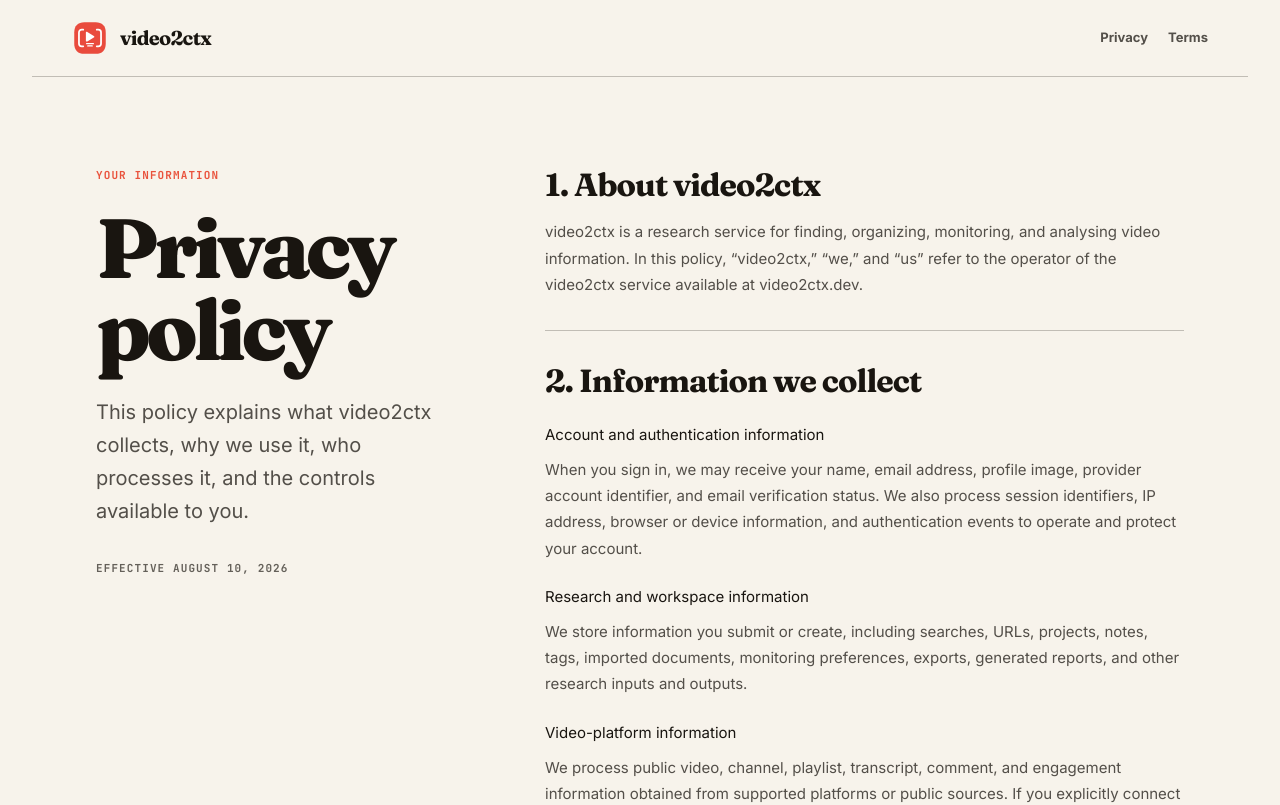
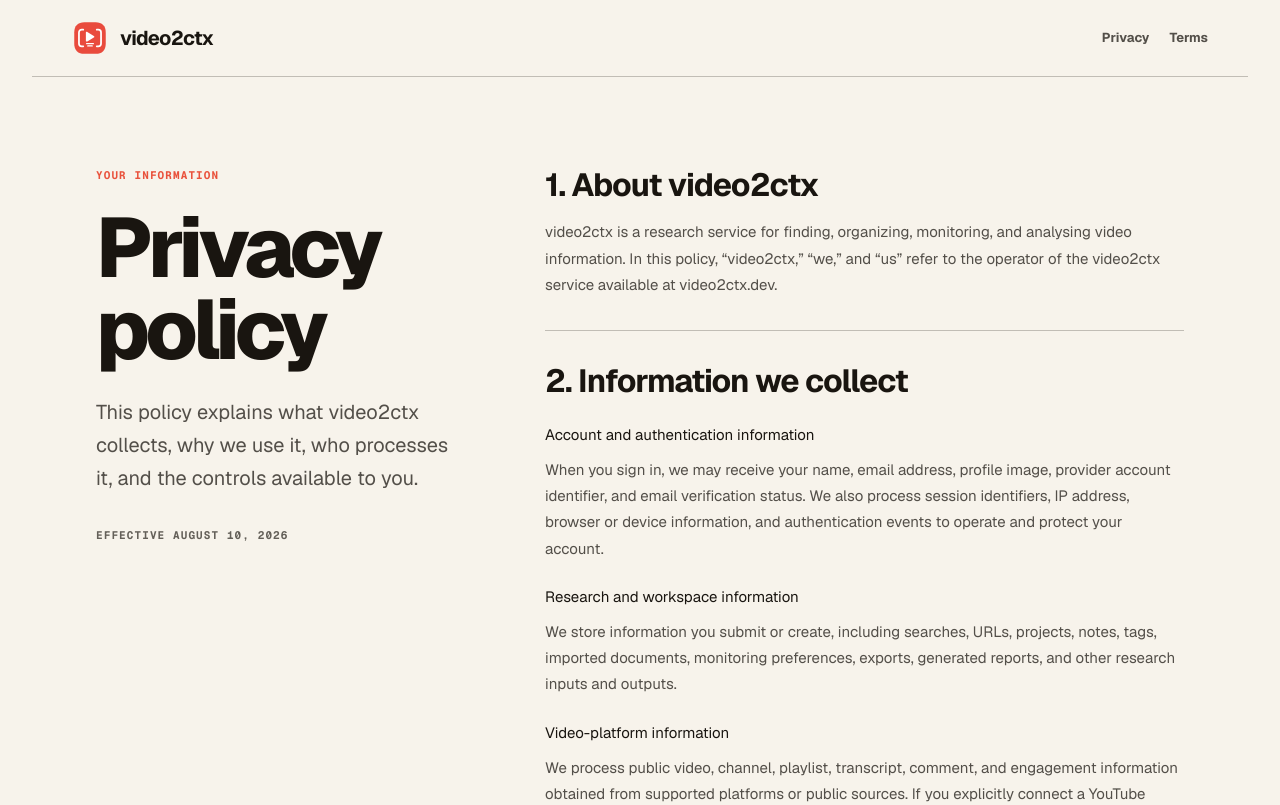
Before and after one commit to devhims/video2ctx, a Next.js app in the folder web/: page /privacy in a window 1280 px wide. Shown: the top 805 px of the page. Built offline with nearby package versions, Linux system fonts and the light colour scheme.

Commit message:
feat(web): adopt Geist typography

```diff
--- a/web/app/globals.css
+++ b/web/app/globals.css
@@ -9,7 +9,7 @@
  * tokens: pass (48) · responsive: pass (49) · icons: pass (30) · mobile: pass (34, 49, 50–57)
  */
 
-@theme { --font-sans: var(--font-sans), ui-sans-serif, system-ui; --font-serif: var(--font-serif), Georgia, serif; --font-mono: var(--font-mono), monospace; }
+@theme { --font-sans: var(--font-geist-sans), ui-sans-serif, system-ui; --font-serif: var(--font-geist-sans), ui-sans-serif, system-ui; --font-mono: var(--font-geist-mono), ui-monospace, monospace; }
 :root { --paper:#f7f6f2; --panel:#ffffff; --ink:#1d1d1b; --muted:#70716c; --line:#e2e0da; --red:#e64b3c; --red-dark:#c7382b; --red-soft:#f8e7e3; --sage:#6f9874; --sage-soft:#e7eee6; --yellow:#f4dbd6; --charcoal:#262624; --sidebar:#efeee9; }
 *{box-sizing:border-box} html,body{margin:0;background:var(--paper);color:var(--ink)} body{font-family:var(--font-sans)} button,input,select{font:inherit} button{color:inherit} ::selection{background:var(--yellow)}
 .workspace-shell{min-height:100vh;display:grid;grid-template-columns:244px 1fr}.sidebar{position:sticky;top:0;height:100vh;background:var(--sidebar);color:var(--ink);padding:27px 20px;display:flex;flex-direction:column;border-right:1px solid var(--line)}.brand{display:flex;align-items:center;gap:12px;font-size:13px;line-height:1.05;letter-spacing:.01em}.brand strong{font-family:var(--font-serif);font-size:17px;font-weight:550}.brand-mark{width:38px;height:32px;background:var(--red);color:#fff;display:grid;place-items:center;border-radius:7px;font:800 13px var(--font-mono);transform:rotate(-2deg);box-shadow:0 7px 18px rgba(230,75,60,.18)}
--- a/web/app/layout.tsx
+++ b/web/app/layout.tsx
@@ -1,22 +1,16 @@
 import type { Metadata } from 'next';
-import { Inter, Fraunces, JetBrains_Mono } from 'next/font/google';
+import { Geist, Geist_Mono } from 'next/font/google';
 import { Analytics } from '@vercel/analytics/next';
 import './globals.css';
 
-const inter = Inter({
+const geistSans = Geist({
   subsets: ['latin'],
-  variable: '--font-sans',
+  variable: '--font-geist-sans',
 });
 
-const fraunces = Fraunces({
+const geistMono = Geist_Mono({
   subsets: ['latin'],
-  variable: '--font-serif',
-  axes: ['opsz', 'SOFT'],
-});
-
-const jetbrains = JetBrains_Mono({
-  subsets: ['latin'],
-  variable: '--font-mono',
+  variable: '--font-geist-mono',
 });
 
 export const metadata: Metadata = {
@@ -32,7 +26,7 @@
   return (
     <html
       lang='en'
-      className={`${inter.variable} ${fraunces.variable} ${jetbrains.variable}`}
+      className={`${geistSans.variable} ${geistMono.variable}`}
     >
       {/* suppressHydrationWarning silences benign mismatches caused by browser
           extensions (Grammarly, 1Password, etc.) that mutate <body> attributes
--- a/web/tokens.css
+++ b/web/tokens.css
@@ -19,10 +19,10 @@
   --color-home-disabled: oklch(86% 0.01 83);
   --color-home-disabled-ink: oklch(51% 0.01 82);
 
-  --font-home-display: var(--font-serif);
-  --font-home-body: var(--font-sans);
-  --font-home-wordmark: var(--font-serif);
-  --font-home-mono: var(--font-mono);
+  --font-home-display: var(--font-geist-sans);
+  --font-home-body: var(--font-geist-sans);
+  --font-home-wordmark: var(--font-geist-sans);
+  --font-home-mono: var(--font-geist-mono);
 
   --space-3xs: 0.125rem;
   --space-2xs: 0.25rem;
@@ -96,10 +96,10 @@
   --color-dashboard-shadow-strong: oklch(20% 0.01 75 / 0.18);
   --shadow-dashboard-modal: 0 1.5rem 5rem oklch(20% 0.01 75 / 0.25);
 
-  --font-dashboard-display: var(--font-serif);
-  --font-dashboard-body: var(--font-sans);
-  --font-dashboard-label: var(--font-home-body);
-  --font-dashboard-mono: var(--font-home-body);
+  --font-dashboard-display: var(--font-geist-sans);
+  --font-dashboard-body: var(--font-geist-sans);
+  --font-dashboard-label: var(--font-geist-sans);
+  --font-dashboard-mono: var(--font-geist-mono);
 
   --radius-dashboard-sm: 0.375rem;
   --radius-dashboard-md: 0.625rem;
```
